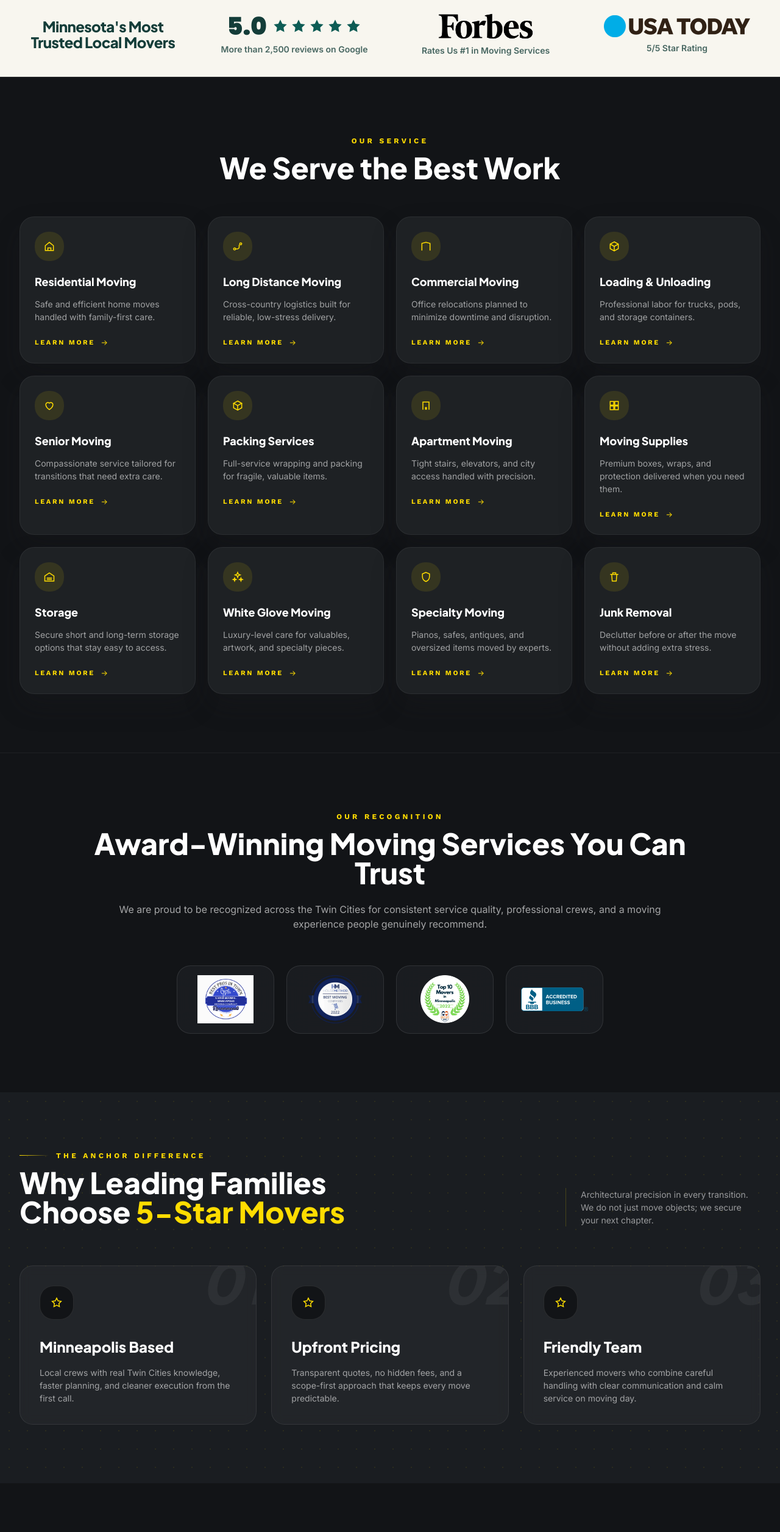
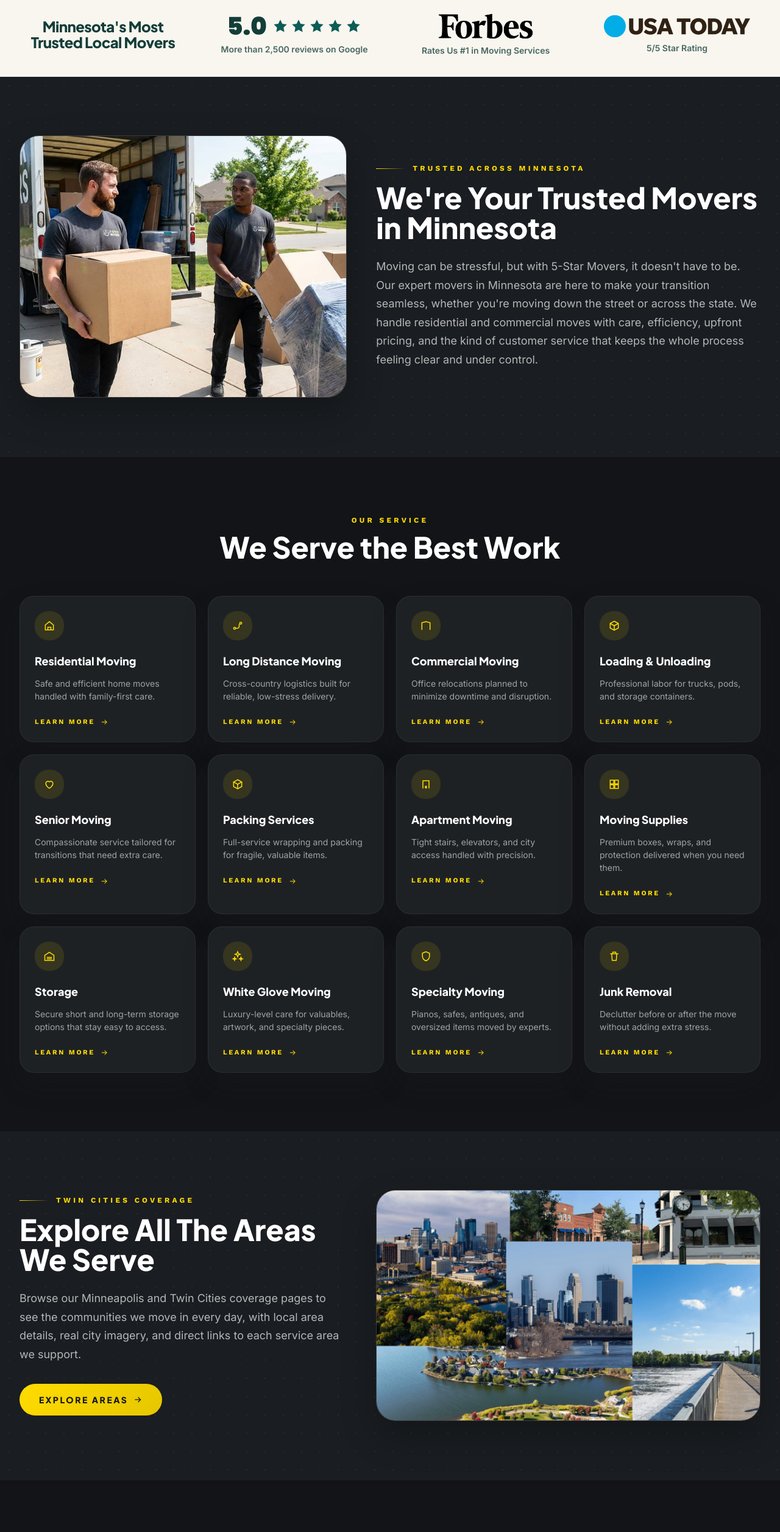
Before and after one commit to MoverMarketing-development/5starsmovers, a Next.js app: page / in a window 1280 px wide. Shown: the part 920-3432 px from the top of the page at 61% size. Built offline with nearby package versions, Linux system fonts and the light colour scheme.

Commit message:
Home Patch

```diff
--- a/src/app/areas/[slug]/page.tsx
+++ b/src/app/areas/[slug]/page.tsx
@@ -74,15 +74,15 @@ export default async function AreaPage({ params }: PageProps) {
               <form action="/quote" method="get" className="mt-6 grid gap-4">
                 <label className="block">
                   <span className="font-label text-[11px] font-bold uppercase tracking-[0.24em] text-white/58">Moving From</span>
-                  <input type="text" name="fromAddress" required placeholder="Current pickup address" className="mt-3 w-full rounded-[1.1rem] border border-white/10 bg-white/[0.04] px-4 py-4 text-base text-white placeholder:text-white/28 outline-none transition-all duration-300 focus:border-[#ffdc00]/55 focus:bg-white/[0.06] focus:shadow-[0_0_0_4px_rgba(255,220,0,0.08)]" />
+                  <input type="text" name="fromAddress" required autoComplete="street-address" placeholder="Current pickup address" className="quote-input mt-3 w-full rounded-[1.1rem] border border-white/10 bg-white/[0.04] px-4 py-4 text-base text-white placeholder:text-white/28 outline-none transition-all duration-300 focus:border-[#ffdc00]/55 focus:bg-white/[0.06] focus:shadow-[0_0_0_4px_rgba(255,220,0,0.08)]" />
                 </label>
 
                 <label className="block">
                   <span className="font-label text-[11px] font-bold uppercase tracking-[0.24em] text-white/58">Moving To</span>
-                  <input type="text" name="toAddress" required placeholder={`Destination in ${area.city}`} className="mt-3 w-full rounded-[1.1rem] border border-white/10 bg-white/[0.04] px-4 py-4 text-base text-white placeholder:text-white/28 outline-none transition-all duration-300 focus:border-[#ffdc00]/55 focus:bg-white/[0.06] focus:shadow-[0_0_0_4px_rgba(255,220,0,0.08)]" />
+                  <input type="text" name="toAddress" required autoComplete="street-address" placeholder={`Destination in ${area.city}`} className="quote-input mt-3 w-full rounded-[1.1rem] border border-white/10 bg-white/[0.04] px-4 py-4 text-base text-white placeholder:text-white/28 outline-none transition-all duration-300 focus:border-[#ffdc00]/55 focus:bg-white/[0.06] focus:shadow-[0_0_0_4px_rgba(255,220,0,0.08)]" />
                 </label>
 
-                <button type="submit" className="cta-sheen mt-2 inline-flex h-[58px] items-center justify-center rounded-full px-7 font-display text-sm font-extrabold uppercase tracking-[0.18em] text-[#121417]">
+                <button type="submit" className="cta-sheen mt-2 inline-flex h-[58px] cursor-pointer items-center justify-center rounded-full px-7 font-display text-sm font-extrabold uppercase tracking-[0.18em] text-[#121417]">
                   Get Quote
                 </button>
               </form>
--- a/src/app/areas/page.tsx
+++ b/src/app/areas/page.tsx
@@ -116,8 +116,9 @@ export default function AreasPage() {
                     type="text"
                     name="fromAddress"
                     required
+                    autoComplete="street-address"
                     placeholder="Current pickup address"
-                    className="mt-3 w-full rounded-[1.1rem] border border-white/10 bg-white/[0.04] px-4 py-4 text-base text-white placeholder:text-white/28 outline-none transition-all duration-300 focus:border-[#ffdc00]/55 focus:bg-white/[0.06] focus:shadow-[0_0_0_4px_rgba(255,220,0,0.08)]"
+                    className="quote-input mt-3 w-full rounded-[1.1rem] border border-white/10 bg-white/[0.04] px-4 py-4 text-base text-white placeholder:text-white/28 outline-none transition-all duration-300 focus:border-[#ffdc00]/55 focus:bg-white/[0.06] focus:shadow-[0_0_0_4px_rgba(255,220,0,0.08)]"
                   />
                 </label>
 
@@ -129,14 +130,15 @@ export default function AreasPage() {
                     type="text"
                     name="toAddress"
                     required
+                    autoComplete="street-address"
                     placeholder="Destination in Minneapolis or nearby"
-                    className="mt-3 w-full rounded-[1.1rem] border border-white/10 bg-white/[0.04] px-4 py-4 text-base text-white placeholder:text-white/28 outline-none transition-all duration-300 focus:border-[#ffdc00]/55 focus:bg-white/[0.06] focus:shadow-[0_0_0_4px_rgba(255,220,0,0.08)]"
+                    className="quote-input mt-3 w-full rounded-[1.1rem] border border-white/10 bg-white/[0.04] px-4 py-4 text-base text-white placeholder:text-white/28 outline-none transition-all duration-300 focus:border-[#ffdc00]/55 focus:bg-white/[0.06] focus:shadow-[0_0_0_4px_rgba(255,220,0,0.08)]"
                   />
                 </label>
 
                 <button
                   type="submit"
-                  className="cta-sheen mt-2 inline-flex h-[58px] items-center justify-center rounded-full px-7 font-display text-sm font-extrabold uppercase tracking-[0.18em] text-[#121417]"
+                  className="cta-sheen mt-2 inline-flex h-[58px] cursor-pointer items-center justify-center rounded-full px-7 font-display text-sm font-extrabold uppercase tracking-[0.18em] text-[#121417]"
                 >
                   Continue
                 </button>
--- a/src/app/page.tsx
+++ b/src/app/page.tsx
@@ -1,3 +1,4 @@
+import Image from "next/image";
 import Link from "next/link";
 import Footer from "@/components/Footer";
 import ServiceGridSection from "@/components/ServiceGridSection";
@@ -164,7 +165,74 @@ export default function Home() {
 
       <TrustBanner />
 
+      <section className="grid-dot-pattern relative overflow-hidden bg-[#1a1d21] py-24">
+        <div className="mx-auto grid max-w-7xl gap-12 px-4 md:px-8 lg:grid-cols-[0.92fr_1.08fr] lg:items-center">
+          <div className="relative aspect-[5/4] overflow-hidden rounded-[2rem] border border-white/10 bg-white/[0.04] shadow-[0_24px_60px_rgba(0,0,0,0.24)]">
+            <Image
+              src="/service-images/loading-local-1.jpeg"
+              alt="5 Star Movers team handling a move in Minnesota"
+              fill
+              className="object-cover"
+              sizes="(min-width: 1024px) 40vw, 100vw"
+            />
+          </div>
+
+          <div className="max-w-3xl">
+            <p className="mb-4 flex items-center gap-3 font-label text-xs font-bold uppercase tracking-[0.35em] text-[#ffdc00]">
+              <span className="accent-line h-px w-12" />
+              Trusted Across Minnesota
+            </p>
+            <h2 className="font-display text-4xl font-extrabold leading-[1.02] text-white md:text-5xl">
+              We&apos;re Your Trusted Movers in Minnesota
+            </h2>
+            <p className="mt-6 max-w-3xl text-lg leading-[1.7] text-white/[0.68]">
+              Moving can be stressful, but with 5-Star Movers, it doesn&apos;t have to be. Our expert
+              movers in Minnesota are here to make your transition seamless, whether you&apos;re moving
+              down the street or across the state. We handle residential and commercial moves with care,
+              efficiency, upfront pricing, and the kind of customer service that keeps the whole process
+              feeling clear and under control.
+            </p>
+          </div>
+        </div>
+      </section>
+
       <ServiceGridSection />
+
+      <section className="grid-dot-pattern relative overflow-hidden bg-[#1a1d21] py-24">
+        <div className="mx-auto grid max-w-7xl gap-12 px-4 md:px-8 lg:grid-cols-[0.92fr_1.08fr] lg:items-center">
+          <div className="max-w-3xl">
+            <p className="mb-4 flex items-center gap-3 font-label text-xs font-bold uppercase tracking-[0.35em] text-[#ffdc00]">
+              <span className="accent-line h-px w-12" />
+              Twin Cities Coverage
+            </p>
+            <h2 className="font-display text-4xl font-extrabold leading-[1.02] text-white md:text-5xl">
+              Explore All The Areas We Serve
+            </h2>
+            <p className="mt-6 max-w-3xl text-lg leading-[1.7] text-white/[0.68]">
+              Browse our Minneapolis and Twin Cities coverage pages to see the communities we move in
+              every day, with local area details, real city imagery, and direct links to each service
+              area we support.
+            </p>
+            <Link
+              href="/areas"
+              className="cta-sheen mt-8 inline-flex items-center justify-center gap-2 rounded-full px-8 py-4 font-display text-sm font-extrabold uppercase tracking-[0.18em] text-[#121417]"
+            >
+              Explore Areas
+              <Icon name="arrow" className="h-4 w-4" />
+            </Link>
+          </div>
+
+          <div className="relative aspect-[5/3] overflow-hidden rounded-[2rem] border border-white/10 bg-white/[0.04] shadow-[0_24px_60px_rgba(0,0,0,0.24)]">
+            <Image
+              src="/area-images/areas-collage.png"
+              alt="Collage of Twin Cities areas served by 5 Star Movers"
+              fill
+              className="object-cover"
+              sizes="(min-width: 1024px) 40vw, 100vw"
+            />
+          </div>
+        </div>
+      </section>
 
       <section id="awards" className="border-t border-white/5 bg-[#121417] py-24">
         <div className="mx-auto max-w-6xl px-4 text-center md:px-8">
--- a/src/components/Navbar.tsx
+++ b/src/components/Navbar.tsx
@@ -187,6 +187,7 @@ export default function Navbar() {
   const isHome = pathname === "/";
   const [openMenu, setOpenMenu] = useState<"services" | "areas" | "about" | null>(null);
   const trustIndexRef = useRef<HTMLDivElement | null>(null);
+  const previousPathnameRef = useRef(pathname);
   const servicesOpen = openMenu === "services";
   const areasOpen = openMenu === "areas";
   const aboutOpen = openMenu === "about";
@@ -197,6 +198,30 @@ export default function Navbar() {
       "https://cdn.trustindex.io/loader.js?26de95268d12962a4e96fbdb281",
     );
   }, []);
+
+  useEffect(() => {
+    if (previousPathnameRef.current === pathname) {
+      return;
+    }
+
+    previousPathnameRef.current = pathname;
+
+    if (window.innerWidth < 1024) {
+      return;
+    }
+
+    const scrollToTop = () => {
+      window.scrollTo({ top: 0, left: 0, behavior: "auto" });
+      document.documentElement.scrollTop = 0;
+      document.body.scrollTop = 0;
+    };
+
+    scrollToTop();
+
+    const frame = window.requestAnimationFrame(scrollToTop);
+
+    return () => window.cancelAnimationFrame(frame);
+  }, [pathname]);
 
   return (
     <header className="fixed inset-x-0 top-0 z-50">
--- a/src/components/QuoteWizard.tsx
+++ b/src/components/QuoteWizard.tsx
@@ -704,8 +704,10 @@ export default function QuoteWizard() {
 
       <div
         className={[
-          "relative mx-auto grid max-w-7xl gap-8 px-4 py-14 md:px-8 lg:py-20",
-          submitted ? "lg:max-w-3xl" : "lg:grid-cols-[0.9fr_1.1fr]",
+          "relative mx-auto grid max-w-7xl gap-8 px-4 md:px-8",
+          submitted
+            ? "h-[calc(100svh-8rem)] items-center overflow-hidden py-0 lg:max-w-3xl"
+            : "py-14 lg:grid-cols-[0.9fr_1.1fr] lg:py-20",
         ].join(" ")}
       >
         {!submitted ? (
@@ -801,7 +803,7 @@ export default function QuoteWizard() {
 
         <div className="glass-panel ambient-shadow rounded-[2rem] border border-white/10 p-6 md:p-8 lg:p-10">
           {submitted ? (
-            <div className="flex min-h-[560px] flex-col items-center justify-center text-center">
+            <div className="flex flex-col items-center justify-center py-6 text-center md:py-8">
               <div className="flex h-20 w-20 items-center justify-center rounded-full bg-[#ffdc00] text-[#121417] shadow-[0_20px_50px_rgba(255,220,0,0.26)]">
                 <svg className="h-9 w-9" fill="none" stroke="currentColor" strokeWidth="2.4" viewBox="0 0 24 24">
                   <path d="m5 13 4 4L19 7" />
```
Also changed, not shown: src/app/services/[slug]/page.tsx (+5 -3 lines), public/area-images/areas-collage.png (added).
